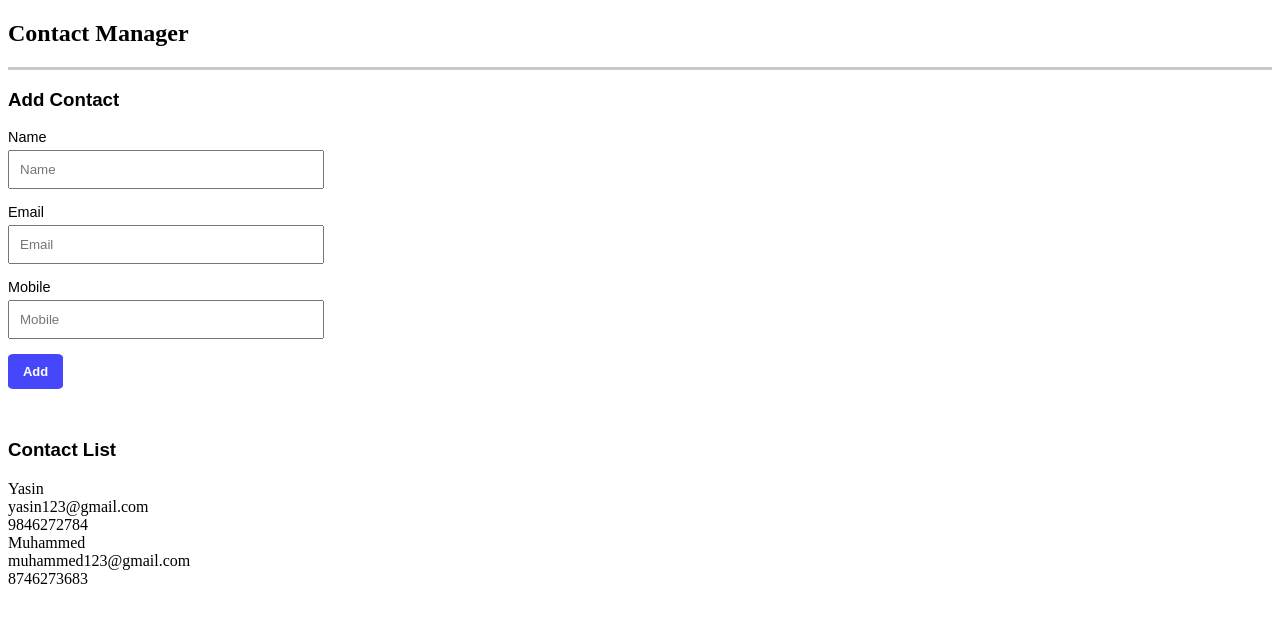
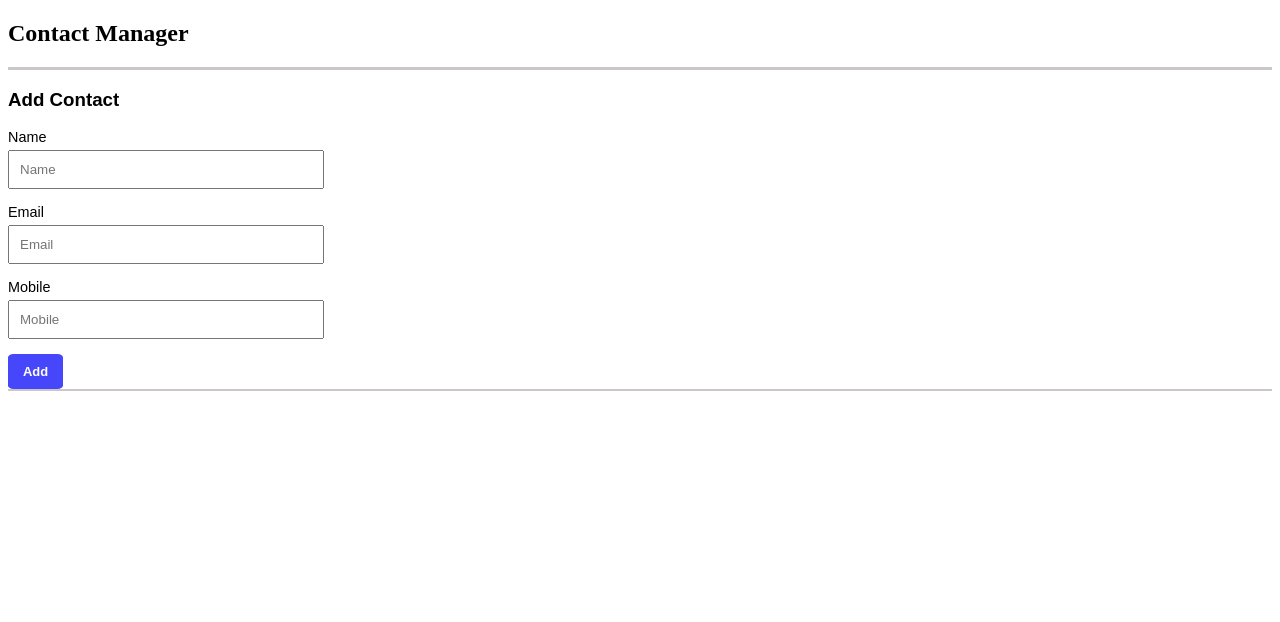
Before and after one commit to yxsn/contactApp, a React (Create React App) app: page / in a window 1280 px wide. Shown: the top 622 px of the page. Built offline with nearby package versions, Linux system fonts and the light colour scheme.

Commit message:
css updated

```diff
--- a/src/components/App.css
+++ b/src/components/App.css
@@ -34,3 +34,26 @@ h3{
 .celledList{
     margin-top: 50px;
 }
+.item{
+    display: flex;
+    flex-direction: row;
+    border-top: 2px solid rgb(204, 198, 198);
+    font-size: 90%;
+    font-family:Arial, Helvetica, sans-serif;
+}
+.trashicon{
+    height:1%;
+    width: 1%;
+    align-self: center;
+    margin-left: auto;
+}
+.header{
+    font-family:Arial, Helvetica, sans-serif;
+    padding-top: 5px;
+    padding-bottom:5px;
+    font-size: 17px;
+}
+.bottomborder{
+    border-top: 2px solid rgb(204, 198, 198);
+    align-self:flex-end;
+}
--- a/src/components/ContactList.js
+++ b/src/components/ContactList.js
@@ -7,14 +7,15 @@ const ContactList = (props) =>{
         return(
             <div className="item">
                 <div className="content">
-                    <div className="header">{contact.name}</div>
+                    <div className="header"><b>{contact.name}</b></div>
                     <div>{contact.email}</div>
                     <div>{contact.mobile}</div>
                 </div>
-                <i className="trashIcon"></i>
+                <div className="trashicon"><svg xmlns="http://www.w3.org/2000/svg" viewBox="0 0 448 512"><path d="M135.2 17.7L128 32H32C14.3 32 0 46.3 0 64S14.3 96 32 96H416c17.7 0 32-14.3 32-32s-14.3-32-32-32H320l-7.2-14.3C307.4 6.8 296.3 0 284.2 0H163.8c-12.1 0-23.2 6.8-28.6 17.7zM416 128H32L53.2 467c1.6 25.3 22.6 45 47.9 45H346.9c25.3 0 46.3-19.7 47.9-45L416 128z"/></svg></div>
             </div>
         );
     })
+    return(<div className="bottomborder"/>);
     return(
         <div className="celledList">
             <h3>Contact List</h3>
```
Also changed, not shown: src/icon/trash-solid.svg (added).
